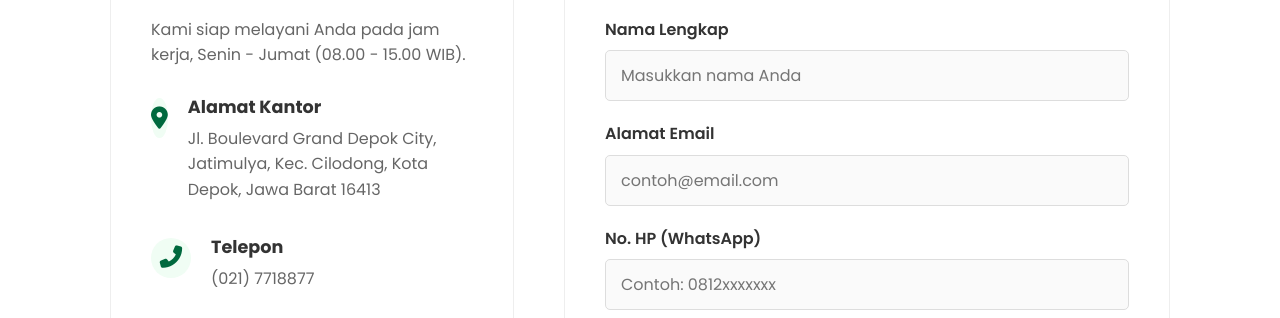
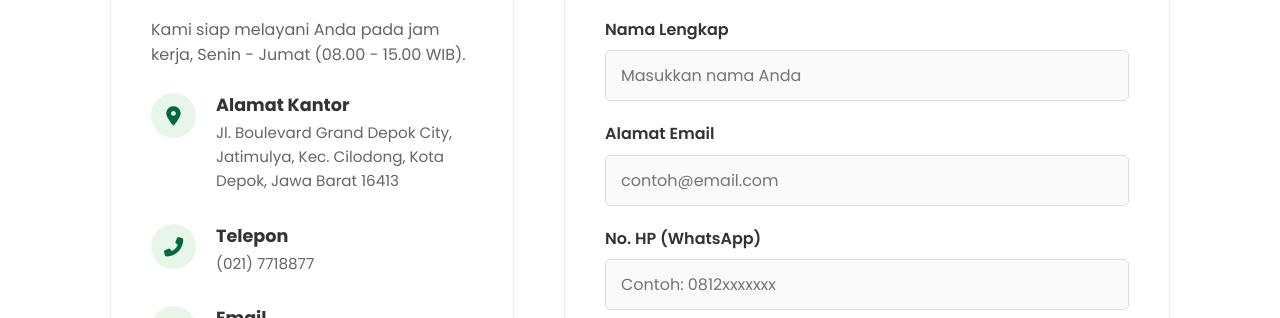
Before and after one commit to kemenagdepok/landing, a plain HTML site: page kontak.html in a window 1280 px wide. Shown: the part 402-720 px from the top of the page. Drawn offline with Linux system fonts and the light colour scheme.

Commit message:
Update style.css

```diff
--- a/style.css
+++ b/style.css
@@ -276,14 +276,49 @@ ul { list-style: none; }
     padding-bottom: 15px; border-bottom: 2px solid #f0f0f0; font-weight: 700;
 }
 
-.info-item { margin-bottom: 30px; display: flex; align-items: flex-start; }
+.info-item {
+    margin-bottom: 30px;
+    display: flex;
+    align-items: flex-start; /* Ikon tetap di atas (sejajar judul) */
+    gap: 20px; /* Jarak konsisten antara ikon dan teks */
+}
+
 .info-item i {
-    font-size: 1.4rem; color: var(--primary-color); margin-right: 20px; margin-top: 5px;
-    background: #f0fdf4; width: 40px; height: 40px; border-radius: 50%;
-    display: flex; align-items: center; justify-content: center;
+    flex-shrink: 0; /* PENTING: Agar lingkaran ikon tidak gepeng */
+    width: 45px;
+    height: 45px;
+    font-size: 1.2rem;
+    background: #e8f5e9;
+    color: var(--primary-color);
+    border-radius: 50%;
+    display: flex;
+    align-items: center;
+    justify-content: center;
+    /* Menghapus margin-top/right manual agar diatur oleh flex-gap */
+    margin: 0;
 }
-.info-item h4 { margin-bottom: 5px; font-size: 1.1rem; color: var(--dark-color); }
-.info-item p { color: #666; font-size: 1rem; line-height: 1.6; }
+
+.info-item div {
+    display: flex;
+    flex-direction: column;
+    justify-content: center;
+    padding-top: 2px; /* Sedikit turun agar sejajar mata dengan ikon */
+}
+
+.info-item h4 {
+    margin: 0 0 5px 0; /* Reset margin agar rapi */
+    font-size: 1.1rem;
+    font-weight: 700;
+    color: var(--dark-color);
+    line-height: 1.2;
+}
+
+.info-item p {
+    margin: 0;
+    color: #666;
+    font-size: 0.95rem;
+    line-height: 1.6;
+}
 
 .map-container {
     margin-top: 30px; border-radius: 12px; overflow: hidden; height: 300px;
```
